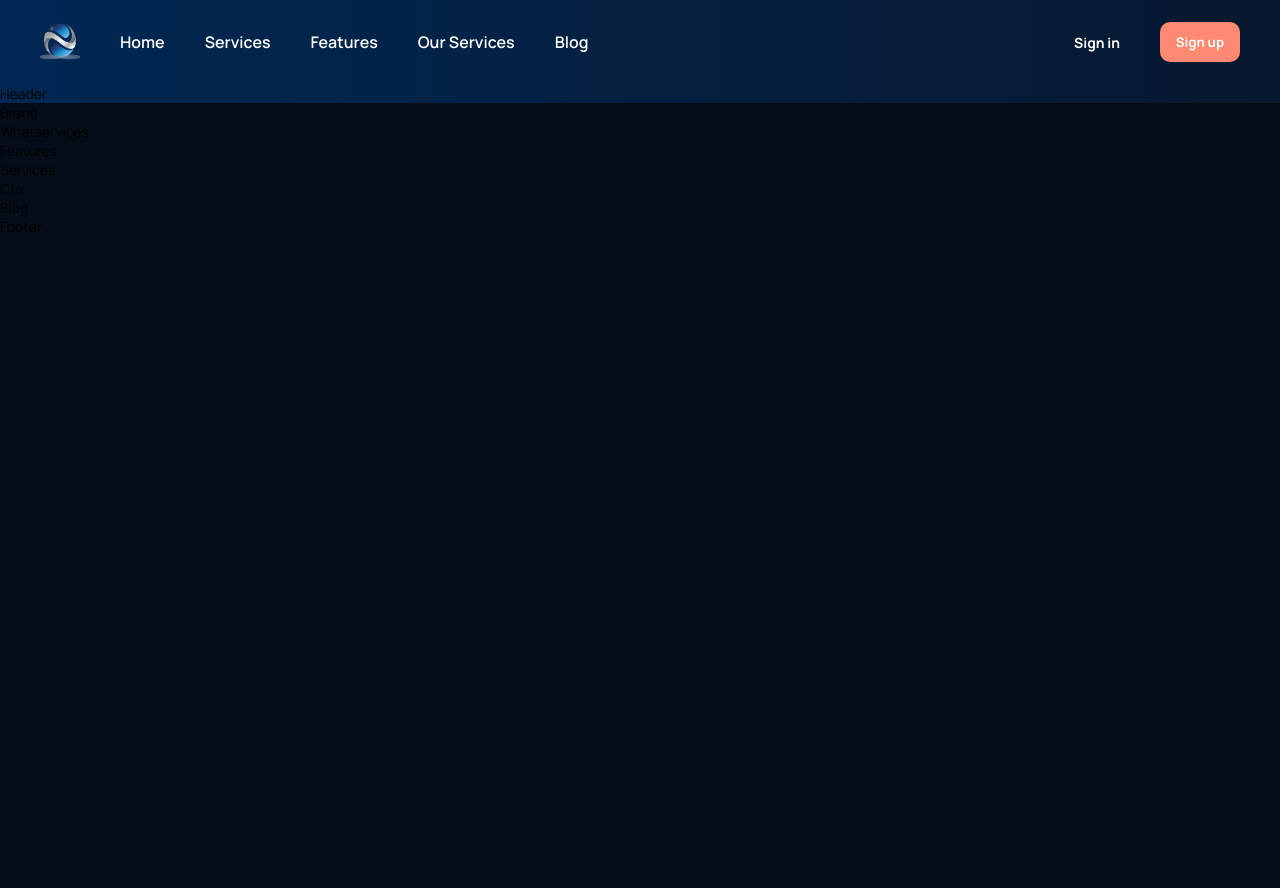
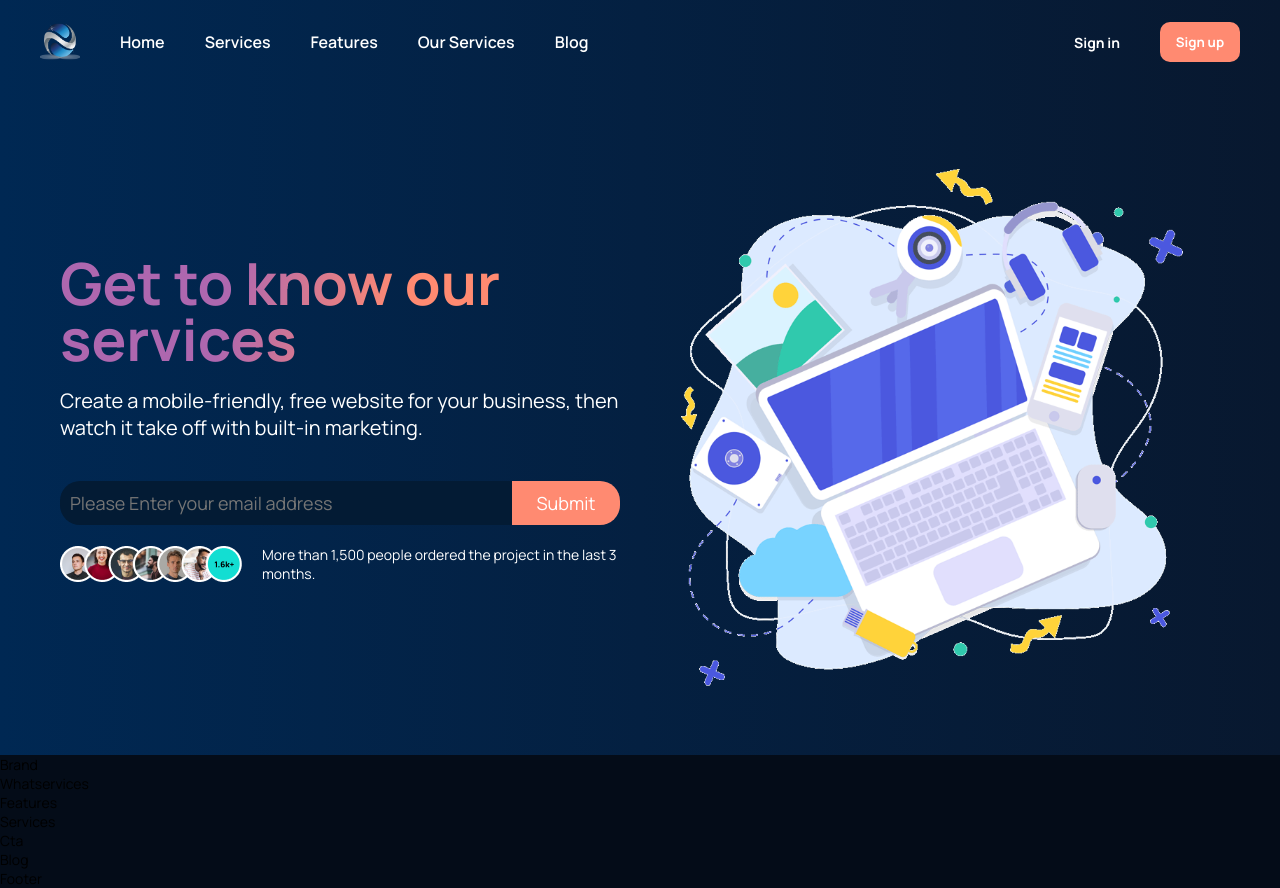
Before and after one commit to amindev92/design-website, a React (Create React App) app: page / in a window 1280 px wide. Before the commit the page ends 800 px from the top, so only its background shows below. Built offline with nearby package versions, Linux system fonts and the light colour scheme.

Commit message:
complete header section

```diff
--- a/src/app.css
+++ b/src/app.css
@@ -13,6 +13,7 @@ body {
     background-color: var(--bg-color);
     font-family: var(--font-family);
     font-size: 1.4rem;
+    overflow-x: hidden;
 }
 
 
@@ -45,7 +46,7 @@ a {
 }
 
 .gradiant--text {
-    background-color: var(--gradiant-text);
+    background: var(--gradiant-text);
     background-clip: text;
     -webkit-background-clip: text;
     -webkit-text-fill-color: transparent;
--- a/src/containers/header/Header.jsx
+++ b/src/containers/header/Header.jsx
@@ -1,9 +1,31 @@
 import React from 'react'
 import './header.css'
+import people from '../../assets/images/png/people.png'
+import service from '../../assets/images/png/header-image-1.png'
 
 const Header = () => {
     return (
-        <div>Header</div>
+        <div className='header section--padding'>
+            <div className='header__content'>
+                <h1 className='header__content-title gradiant--text'>
+                    Get to know our services
+                </h1>
+                <p className='header__content-caption'>
+                    Create a mobile-friendly, free website for your business, then watch it take off with built-in marketing.
+                </p>
+                <div className='header__content-input'>
+                    <input type="email" placeholder='Please Enter your email address'></input>
+                    <button type='button'>Submit</button>
+                </div>
+                <div className='header__content-people'>
+                    <img src={people} alt="people"></img>
+                    <p>More than 1,500 people ordered the project in the last 3 months.</p>
+                </div>
+            </div>
+            <div className='header__image'>
+                <img src={service} alt="header-img"></img>
+            </div>
+        </div>
     )
 }
 
--- a/src/containers/header/header.css
+++ b/src/containers/header/header.css
@@ -0,0 +1,131 @@
+.header {
+    display: flex;
+}
+
+.header__content {
+    flex: 1;
+    display: flex;
+    flex-direction: column;
+    margin-right: 4rem;
+    align-items: flex-start;
+    justify-content: center;
+}
+
+.header__content-title {
+    font-family: var(--font-family);
+    font-size: 5.8rem;
+    font-weight: bold;
+    line-height: 5.6rem;
+    margin-bottom: 2rem;
+}
+
+.header__content-caption {
+    font-family: var(--font-family);
+    font-size: 2rem;
+    font-weight: 500;
+    color: #fff;
+    margin-bottom: 2rem;
+}
+
+.header__content-input {
+    display: flex;
+    margin: 2rem 0;
+    width: 100%;
+}
+
+.header__content-input input {
+    flex: 2;
+    width: 100%;
+    outline: none;
+    background-color: var(--footer-color);
+    min-height: 4rem;
+    border: var(--footer-color);
+    font-family: var(--font-family);
+    font-size: 1.8rem;
+    color: #fff;
+    padding: 1rem;
+    border-top-left-radius: 2rem;
+    border-bottom-left-radius: 2rem;
+}
+
+.header__content-input button {
+    flex: 0.5;
+    width: 100%;
+    outline: none;
+    border: none;
+    color: #fff;
+    background-color: var(--color-subtext);
+    font-family: var(--font-family);
+    font-size: 1.8rem;
+    cursor: pointer;
+    border-top-right-radius: 2rem;
+    border-bottom-right-radius: 2rem;
+}
+
+.header__content-people {
+    display: flex;
+    justify-content: center;
+    align-items: center;
+}
+
+.header__content-people p {
+    margin-left: 2rem;
+    font-family: var(--font-family);
+    font-size: 1.4rem;
+    color: #fff;
+}
+
+.header__image {
+    flex: 1;
+    display: flex;
+    align-items: center;
+    justify-content: center;
+}
+
+.header__image img {
+    width: 100%;
+    height: 100%;
+}
+
+/* Medium devices (landscape tablets, 768px and up) */
+@media only screen and (max-width: 992px) {
+    .header {
+        flex-direction: column;
+    }
+
+    .header__image img {
+        width: 80%;
+        height: 80%;
+    }
+}
+
+/* Medium devices (landscape tablets, 768px and up) */
+@media only screen and (max-width: 768px) {
+
+    .header__content-title {
+        min-width: 47rem;
+    }
+
+    .header__image img {
+        width: 60%;
+        height: 60%;
+    }
+
+}
+
+/* Small devices (portrait tablets and large phones, 600px and up) */
+@media only screen and (max-width: 600px) {
+
+    .header__content-title {
+        min-width: 40rem;
+    }
+
+    .header__content-people {
+        flex-direction: column;
+    }
+
+    .header__content-people p {
+        margin-top: 2rem;
+        text-align: center;
+    }
+}
--- a/src/index.css
+++ b/src/index.css
@@ -3,7 +3,7 @@
 
 :root {
 
-    --gradiant-text: linear-gradient(120deg, rgba(174, 103, 175, 1) 46%, rgba(255, 138, 113, 1) 100%);
+    --gradiant-text: linear-gradient(100deg, rgba(174, 103, 175, 1) 30%, rgba(255, 138, 113, 1) 60%);
 
 
     --font-family: "Manrope";
```
Also changed, not shown: src/assets/images/png/people.png (added).
